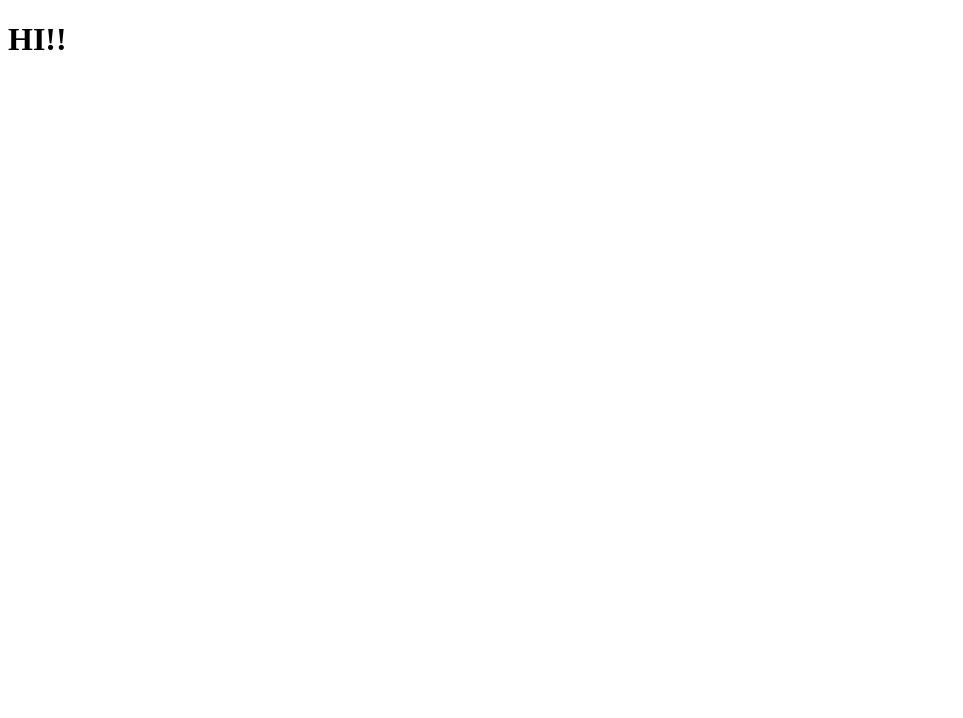
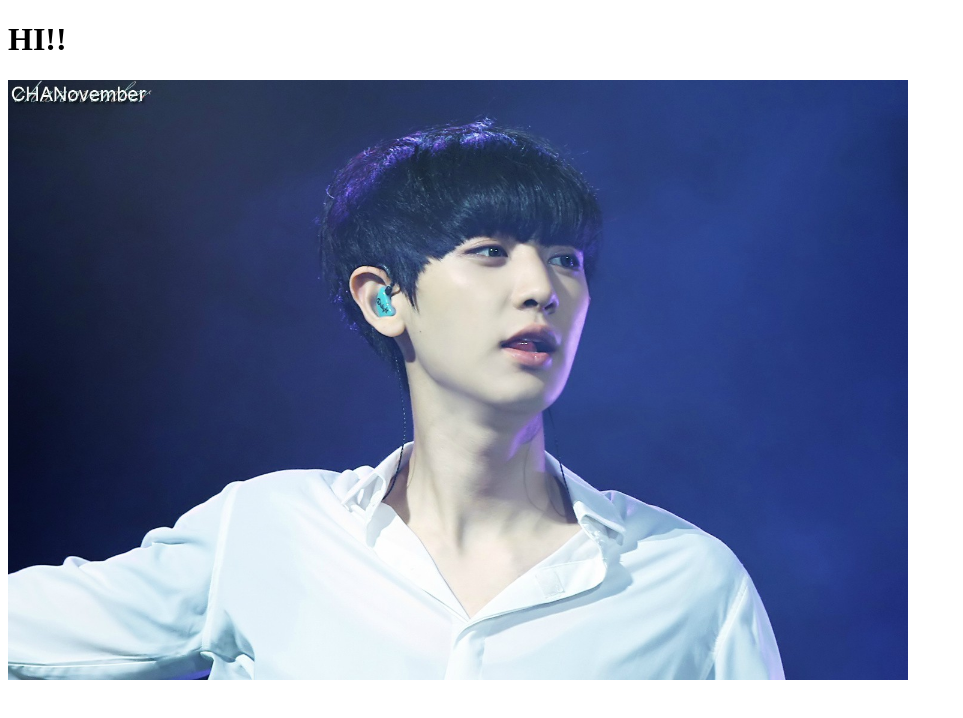
Before and after one commit to dlqhfk7840/dlqhfk7840.github.io, a plain HTML site: page index.html in a window 1280 px wide. Shown: the whole page, without its empty margins (0-963 px from the left). Drawn offline with Linux system fonts and the light colour scheme.

Commit message:
#1 찬열

```diff
--- a/index.html
+++ b/index.html
@@ -7,6 +7,8 @@
 <body>
 
 	<h1>HI!!</h1>
+	<img src="./images/chanyeol.jpg" width="900px" height="600px"
+	alt="ChanYeol!" title="Like">
 
 </body>
 </html>
```
Also changed, not shown: images/chanyeol.jpg (added).
